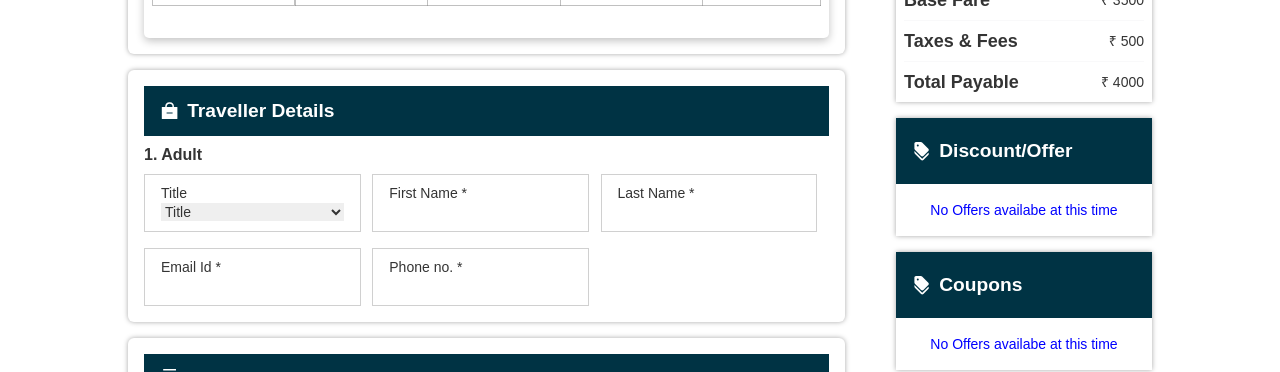
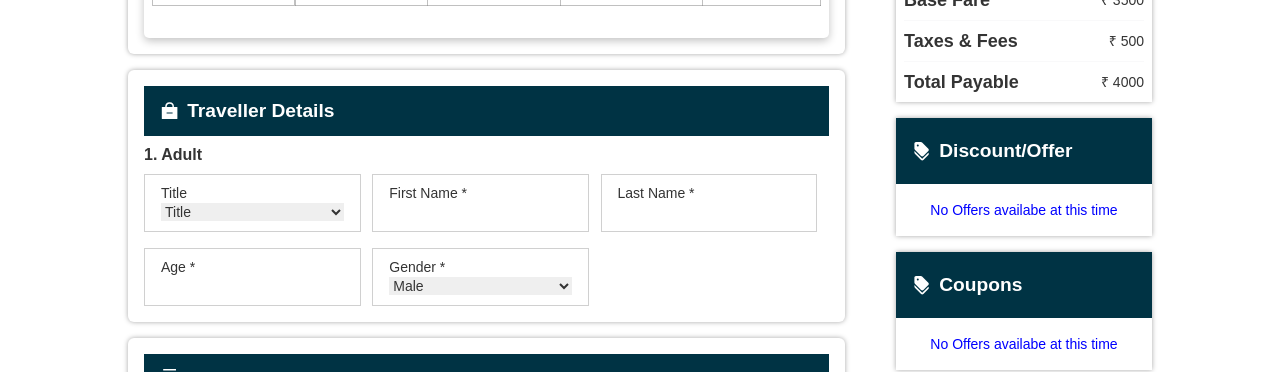
Before and after one commit to suraj-20/flight-booking-frontend-2, a React (Create React App) app: page /bookingdetails in a window 1280 px wide. Shown: the part 409-781 px from the top of the page. Built offline with nearby package versions, Linux system fonts and the light colour scheme; the HTML template or start-up script is replaced by a standard one.

Commit message:
traveller form update

```diff
--- a/src/App.js
+++ b/src/App.js
@@ -20,11 +20,10 @@ function App() {
     passenger: {
       adult: 1,
       children: 0,
-      infants: 0
+      infants: 0,
     },
-    total_Passenger:1
+    total_Passenger: 1,
   });
-
 
   const [searchResults, setSearchResults] = useState([
     {
@@ -65,6 +64,14 @@ function App() {
     pincode: "",
   });
 
+  const [passengerDetails, setPassengerDetails] = useState({
+    title: "",
+    first_name: "",
+    last_name: "",
+    age: "",
+    gender: "",
+  });
+
   return (
     <BrowserRouter>
       <Navbar />
@@ -83,11 +90,25 @@ function App() {
         <Route path="/mytrips" element={<MyTrips />}></Route>
         <Route
           path="/flightdetails"
-          element={<FlightDetails searchResults={searchResults} setSelectedFlight={setSelectedFlight} />}
+          element={
+            <FlightDetails
+              searchResults={searchResults}
+              setSelectedFlight={setSelectedFlight}
+            />
+          }
         ></Route>
         <Route
           path="/bookingdetails"
-          element={<BookingDetails selectedFlight={selectedFlight} updateFormData={updateFormData} setUpdateFormData={setUpdateFormData} />}
+          element={
+            <BookingDetails
+              passengerDetails={passengerDetails}
+              setPassengerDetails={setPassengerDetails}
+              flightDetails={flightDetails}
+              selectedFlight={selectedFlight}
+              updateFormData={updateFormData}
+              setUpdateFormData={setUpdateFormData}
+            />
+          }
         ></Route>
         <Route path="/paymentgateway" element={<PaymentGateway />}></Route>
       </Routes>
--- a/src/Components/Booking/Booking.jsx
+++ b/src/Components/Booking/Booking.jsx
@@ -1,7 +1,7 @@
 import React, { useState } from "react";
 import "./Booking.css";
 import { PiAirplaneTiltFill } from "react-icons/pi";
-import { updateInfoApiCall } from "../../Services/updateInfo";
+import { addPassengers, updateInfoApiCall } from "../../Services/updateInfo";
 import ContactForm from "./ContactForm/ContactForm";
 import TravellerForm from "./TravellerForm/TravellerForm";
 import Discound from "./Discound/Discound";
@@ -12,8 +12,14 @@ import TravellerFilledForm from "./TravellerFilledForm/TravellerFilledForm";
 import FilledContactForm from "./FilledContactForm/FilledContactForm";
 // import { Link } from "react-router-dom";
 
-const Booking = ({ selectedFlight, updateFormData , setUpdateFormData  }) => {
-
+const Booking = ({
+  selectedFlight,
+  updateFormData,
+  setUpdateFormData,
+  flightDetails,
+  passengerDetails,
+  setPassengerDetails,
+}) => {
   const [showContent, setShowContent] = useState("page1");
 
   const handleToggleContent = (newContent) => {
@@ -127,14 +133,25 @@ const Booking = ({ selectedFlight, updateFormData , setUpdateFormData  }) => {
           </div>
           <div className="traveller-details-container">
             {showContent === "page1" ? (
-              <TravellerForm />
+              <TravellerForm
+                flightDetails={flightDetails}
+                passengerDetails={passengerDetails}
+                setPassengerDetails={setPassengerDetails}
+              />
             ) : (
-              <TravellerFilledForm />
+              <TravellerFilledForm passengerDetails={passengerDetails} />
             )}
             {/* {showContent === "page2" && <TravellerFilledForm />} */}
           </div>
           <div className="contact-information-container">
-            {showContent === "page1" ? <ContactForm updateFormData={updateFormData} setUpdateFormData={setUpdateFormData}/> : <FilledContactForm updateFormData={updateFormData} />}
+            {showContent === "page1" ? (
+              <ContactForm
+                updateFormData={updateFormData}
+                setUpdateFormData={setUpdateFormData}
+              />
+            ) : (
+              <FilledContactForm updateFormData={updateFormData} />
+            )}
           </div>
           {showContent === "page1" ? (
             ""
@@ -171,8 +188,9 @@ const Booking = ({ selectedFlight, updateFormData , setUpdateFormData  }) => {
               <button
                 type="submit"
                 onClick={() => {
-                  handleToggleContent("page2")
-                  updateInfoApiCall(updateFormData,setUpdateFormData)
+                  handleToggleContent("page2");
+                  updateInfoApiCall(updateFormData, setUpdateFormData);
+                  addPassengers(passengerDetails, setPassengerDetails);
                 }}
                 className="btn secondary-btn"
                 style={{ background: "#034", color: "white" }}
--- a/src/Components/Booking/TravellerForm/TravellerForm.jsx
+++ b/src/Components/Booking/TravellerForm/TravellerForm.jsx
@@ -1,20 +1,22 @@
 import React, { useState } from "react";
 import { IoBagRemoveSharp } from "react-icons/io5";
 
-const TravellerForm = () => {
-  const [passengerDetails, setPassengerDetails] = useState({
-    title: "",
-    first_name: "",
-    last_name: "",
-    email: "",
-    phone_number: "",
-  });
+const TravellerForm = ({
+  flightDetails,
+  passengerDetails,
+  setPassengerDetails,
+}) => {
+  console.log({ flightDetails });
 
-  const handleChange = (e) => {
-    setPassengerDetails({
-      ...passengerDetails,
-      [e.target.value]: e.target.name,
-    });
+  const handleChange = (e, index) => {
+    const updatedPassengerDetails = { ...passengerDetails };
+    updatedPassengerDetails[index] = {
+      ...updatedPassengerDetails[index],
+      [e.target.name]: e.target.value,
+    };
+    setPassengerDetails(updatedPassengerDetails);
+
+    console.log(setPassengerDetails);
   };
 
   return (
@@ -25,8 +27,13 @@ const TravellerForm = () => {
           Traveller Details
         </h4>
       </div>
-      <div className="type-of-passenger">
-        <h6>1. Adult</h6>
+      {Array.from({ length: flightDetails.total_Passenger }).map(
+        (passenger, index) => (
+          <>
+            <div key={index} className="type-of-passenger">
+              <h6>
+                {index + 1}. {index === 0 ? "Adult" : "Passenger"}
+              </h6>
             </div>
             <div className="passenger-details">
               <form className="passenger-form d-grid">
@@ -65,27 +72,32 @@ const TravellerForm = () => {
                   />
                 </div>
                 <div className="input-fields">
-            <label htmlFor="email">Email Id *</label>
+                  <label htmlFor="email">Age *</label>
                   <input
-              value={passengerDetails.email}
+                    value={passengerDetails.age}
                     onChange={handleChange}
-              type="email"
-              name="email"
+                    type="tel"
+                    name="age"
                     id=""
                   />
                 </div>
                 <div className="input-fields">
-            <label htmlFor="phone_number">Phone no. *</label>
-            <input
-              value={passengerDetails.phone_number}
+                  <label htmlFor="phone_number">Gender *</label>
+                  <select
+                    value={passengerDetails.gender}
                     onChange={handleChange}
-              type="tel"
-              name="phone_number"
+                    name="gender"
                     id=""
-            />
+                  >
+                    <option value="Male">Male</option>
+                    <option value="Female">Female</option>
+                  </select>
                 </div>
               </form>
             </div>
+          </>
+        )
+      )}
     </div>
   );
 };
--- a/src/Components/Home/Hero/Hero.jsx
+++ b/src/Components/Home/Hero/Hero.jsx
@@ -55,8 +55,15 @@ const Hero = ({ flightDetails, setFligthDetails, setSearchResults }) => {
     // console.log("Flight searched");
 
     try {
+      flightDetails = {
+        ...flightDetails,
+        total_Passenger: Number(
+          flightDetails.passenger.adult +
+            flightDetails.passenger.children +
+            flightDetails.passenger.infants
+        ),
+      };
 
-      flightDetails = {...flightDetails,total_Passenger: Number(flightDetails.passenger.adult + flightDetails.passenger.children + flightDetails.passenger.infants)}
       const response = await fetch(
         `http://localhost:8000/api/v1/searchFlights`,
         {
--- a/src/Pages/BookingDetails/BookingDetails.jsx
+++ b/src/Pages/BookingDetails/BookingDetails.jsx
@@ -2,10 +2,24 @@ import React from "react";
 import "./BookingDetails.css";
 import Booking from "../../Components/Booking/Booking";
 
-const BookingDetails = ({ selectedFlight , updateFormData , setUpdateFormData }) => {
+const BookingDetails = ({
+  selectedFlight,
+  updateFormData,
+  setUpdateFormData,
+  flightDetails,
+  passengerDetails,
+  setPassengerDetails,
+}) => {
   return (
     <div className="booking_section">
-      <Booking selectedFlight={selectedFlight} updateFormData={updateFormData} setUpdateFormData={setUpdateFormData} />
+      <Booking
+        passengerDetails={passengerDetails}
+        setPassengerDetails={setPassengerDetails}
+        selectedFlight={selectedFlight}
+        updateFormData={updateFormData}
+        setUpdateFormData={setUpdateFormData}
+        flightDetails={flightDetails}
+      />
     </div>
   );
 };
--- a/src/Services/updateInfo.js
+++ b/src/Services/updateInfo.js
@@ -1,20 +1,19 @@
-const updateInfoApiCall = async (updateFormData,setUpdateFormData) => {
+const updateInfoApiCall = async (updateFormData, setUpdateFormData) => {
   try {
     if (localStorage.getItem("token")) {
-          console.log(process.env.REACT_APP_BASE_URL);
+      // console.log(process.env.REACT_APP_BASE_URL);
       await fetch(` http://localhost:8000/api/v1/user/updateInfo`, {
         method: "PUT",
         headers: {
-
           "Content-Type": "application/json",
-              "Authorization":`${localStorage.getItem("token")}`
+          Authorization: `${localStorage.getItem("token")}`,
         },
         body: JSON.stringify(updateFormData),
       })
         .then((res) => res.json())
         .then((data) => {
-              console.log(data)
-              setUpdateFormData(data?.updatedUser)
+          console.log(data);
+          setUpdateFormData(data?.updatedUser);
         })
         .catch((error) => console.log(error));
 
@@ -29,7 +28,32 @@ const updateInfoApiCall = async (updateFormData,setUpdateFormData) => {
   } catch (error) {
     console.error("Error in user signed in.", error);
   }
+};
+
+const addPassengers = async (passengerDetails, setPassengerDetails) => {
+  // console.log("User signed in", formData);
+  try {
+    // console.log(process.env.REACT_APP_BASE_URL);
+    if (localStorage.getItem("token")) {
+      await fetch(` http://localhost:8000/api/v1/addPassengerDetails`, {
+        method: "POST",
+        headers: {
+          Accept: "application/json",
+          "Content-Type": "application/json",
+          Authorization: `${localStorage.getItem("token")}`,
+        },
+        body: JSON.stringify(passengerDetails),
+      })
+        .then((res) => res.json())
+        .then((data) => {
+          setPassengerDetails(data);
+          console.log(data);
+        })
+        .catch((error) => console.log(error));
     }
+  } catch (error) {
+    console.error("Error in user signed in.", error);
+  }
+};
 
-
-module.exports = {updateInfoApiCall}
+module.exports = { updateInfoApiCall, addPassengers };
```
Lines whose indentation alone changed are shown as unchanged.
